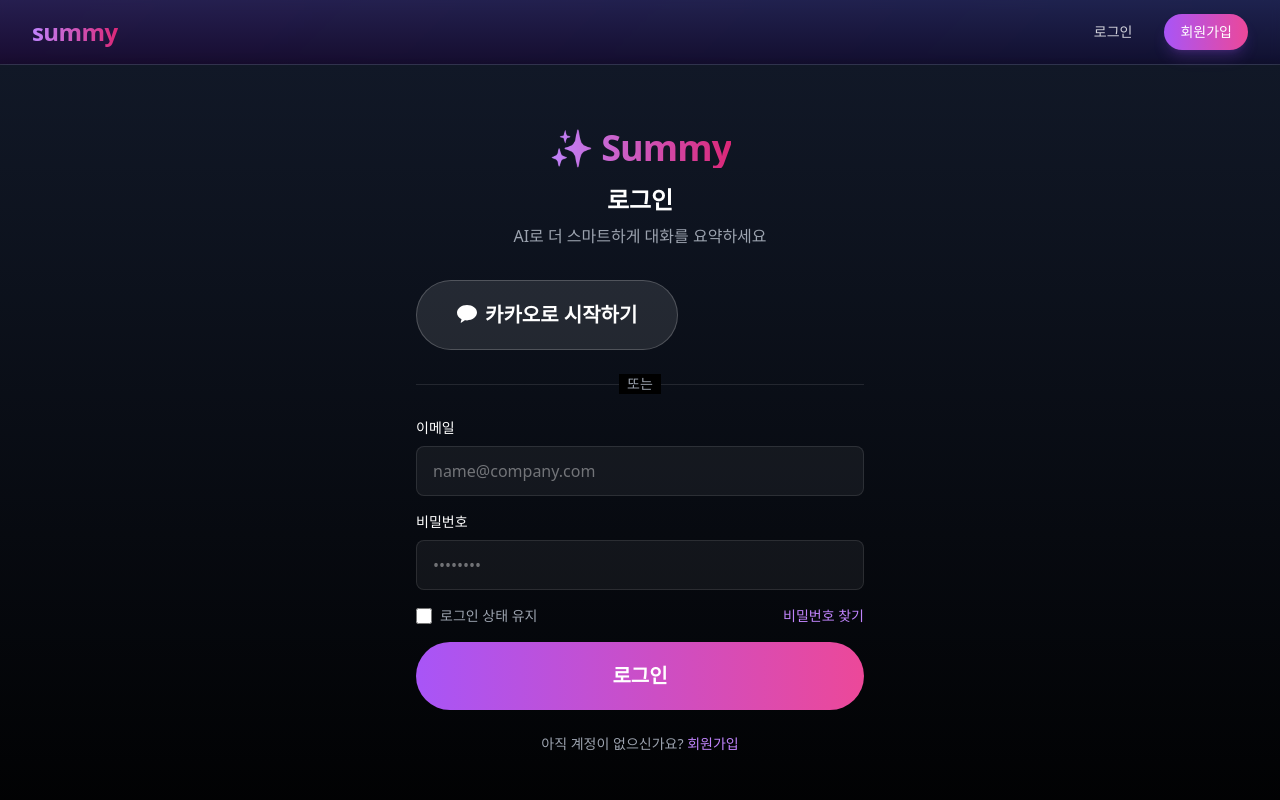
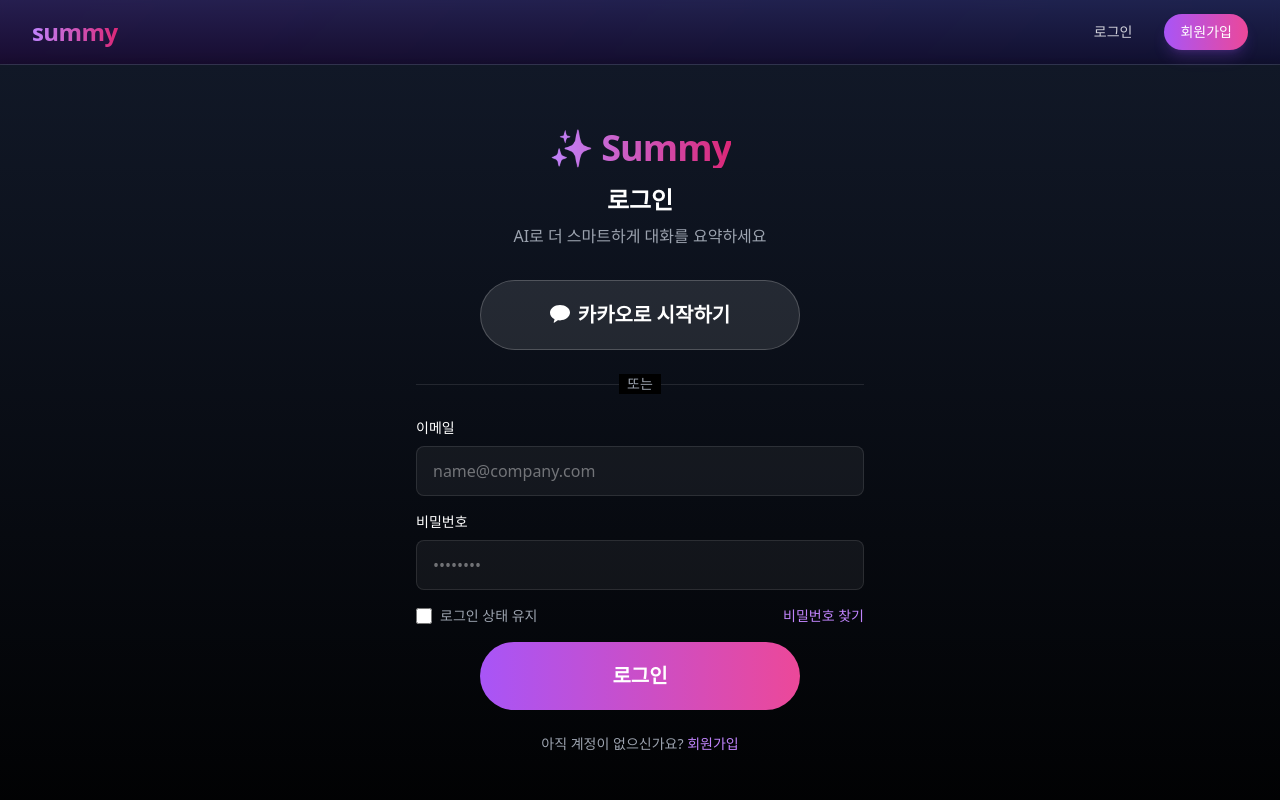
Before and after one commit to FLYLIKEB/summy, a Next.js app: page /login in a window 1280 px wide. Shown: the top 800 px of the page. Built offline with nearby package versions, Linux system fonts and the light colour scheme; no server answers.

Commit message:
style: 로그인 페이지 버튼 가운데 정렬 - 카카오 로그인 버튼 가운데 정렬 - 이메일 로그인 버튼 가운데 정렬 - 모바일/데스크톱 반응형 너비 조정

```diff
--- a/app/login/page.tsx
+++ b/app/login/page.tsx
@@ -57,11 +57,15 @@ export default function LoginPage() {
 
           <div className="space-y-6">
             {/* 카카오 로그인 */}
+            <div className="flex justify-center">
+              <div className="w-full sm:w-80">
                 <KakaoLoginButton
                   onSuccess={handleKakaoLoginSuccess}
                   onError={handleKakaoLoginError}
-              className="btn-secondary"
+                  className="btn-secondary w-full"
                 />
+              </div>
+            </div>
 
             <div className="relative">
               <div className="absolute inset-0 flex items-center">
@@ -117,6 +121,8 @@ export default function LoginPage() {
                   비밀번호 찾기
                 </Link>
               </div>
+              <div className="flex justify-center">
+                <div className="w-full sm:w-80">
                   <button
                     type="submit"
                     disabled={isLoading}
@@ -124,6 +130,8 @@ export default function LoginPage() {
                   >
                     {isLoading ? '로그인 중...' : '로그인'}
                   </button>
+                </div>
+              </div>
             </form>
 
             <p className="text-center text-sm text-gray-400">
```
Lines whose indentation alone changed are shown as unchanged.
